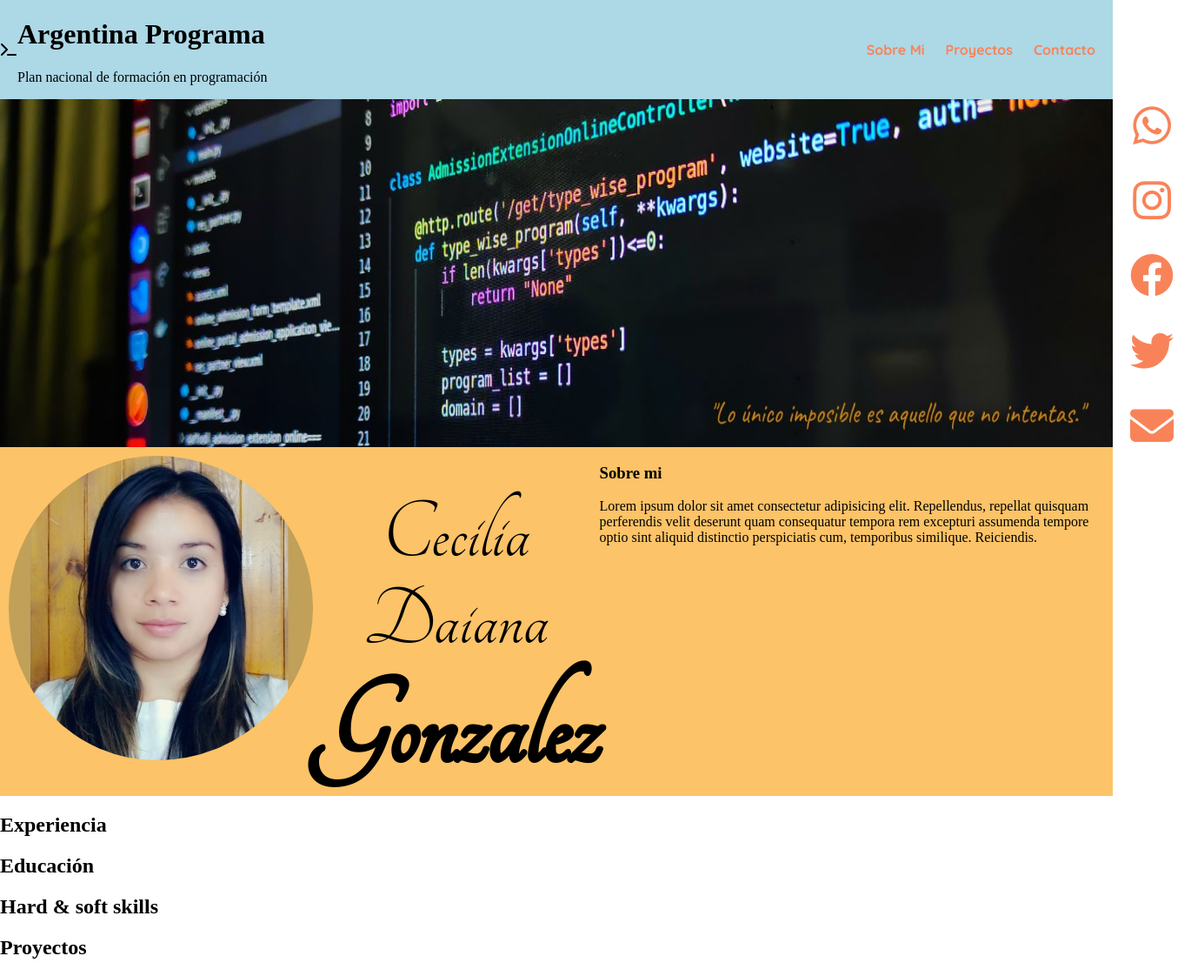
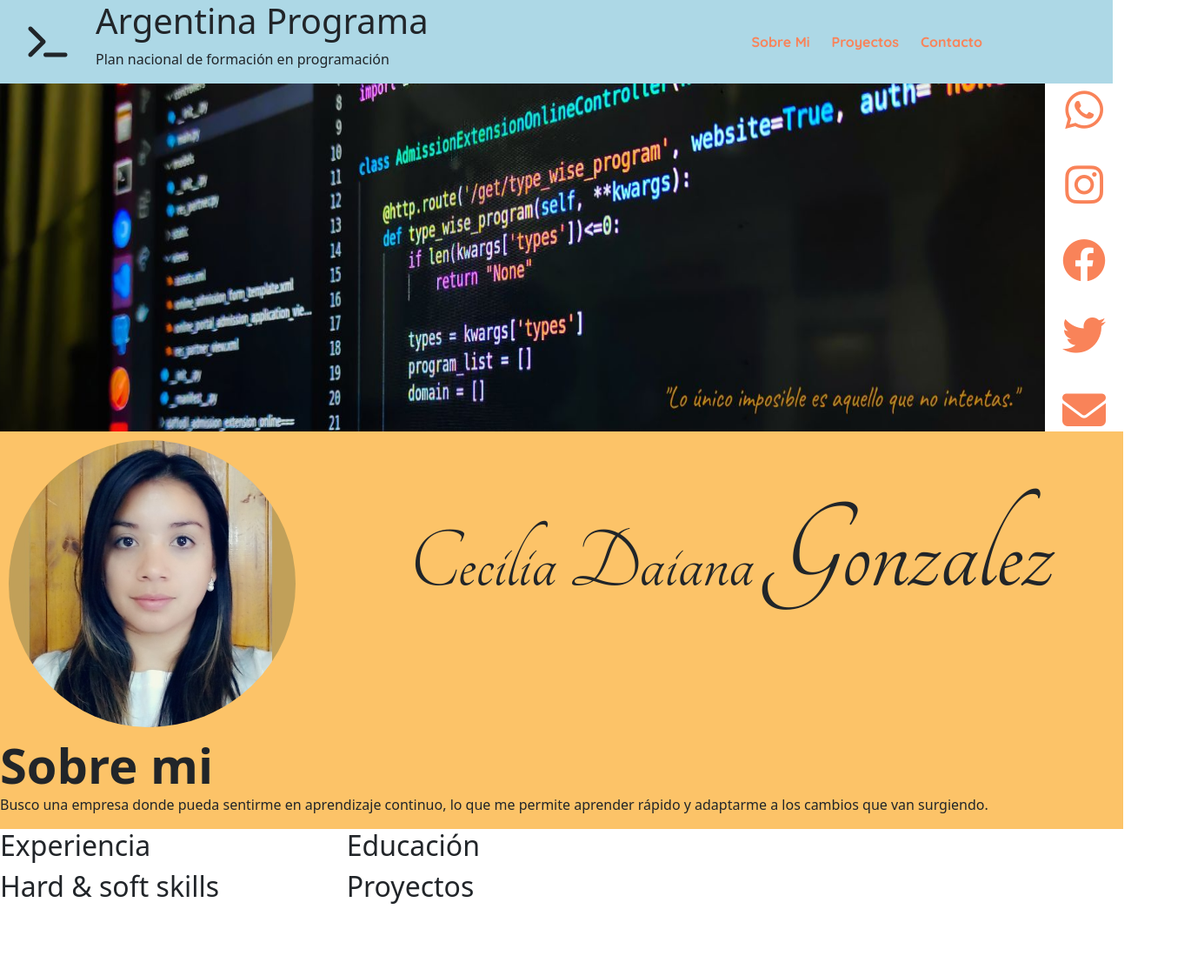
Before and after one commit to cecigonz/yoProgramoFrontend, a plain HTML site: page miPorfolio/index.html in a window 1280 px wide. Shown: the whole page at 87% size, 1370 px wide, since content can reach past the window. After the commit the page ends 1046 px from the top, so only its background shows below. Drawn offline with nearby package versions, Linux system fonts and the light colour scheme.

Commit message:
Incorporando Bootstrap a mi porfolio

```diff
--- a/miPorfolio/css/style.css
+++ b/miPorfolio/css/style.css
@@ -14,23 +14,40 @@ header{
     align-items: center;
     justify-content: space-between;
 }
+.conteiner{
+    display: flex;
+}
+header .row{
+    display: flex;
+    width: 90%;
+}
 .logo{
+    display: flex;
+    align-items: center;
+}
+
+.logo i{
+    font-size: 40px;
+    padding: 0 30px;
+}
+.navegacion{
     display: flex;
     justify-content: center;
     align-items: center;
 }
-.navegacion{
-    display: flex;
-}
 .navegacion ul li {
     display: flex;
     display: inline-block;
-    padding-right: 20px;
+    padding-right: 5px;
 }
-a{
+.nav-link{
     color: rgb(249, 131, 89);
     text-decoration: none;
     font-family: 'Quicksand', sans-serif;
+    padding: 5px 10px;
+}
+.nav{
+    flex-wrap: nowrap;
 }
 
 .encabezado{
@@ -38,11 +55,16 @@ a{
     height: 100%;
     margin: 0px;
 }
+.img-fluid{
+    max-width: 100%;
+    height: auto;
+}
 
 .banner{
     width: 100%;
     display: flex;
     justify-content: space-between;
+    padding: 0px;
 }
 
 .banner img{
@@ -83,3 +105,6 @@ a{
 .nombre h2 strong{
     font-size: 150px;
 }
+.display-4{
+    font-weight: bold;
+}
--- a/miPorfolio/index.html
+++ b/miPorfolio/index.html
@@ -5,6 +5,8 @@
     <meta charset="UTF-8">
     <meta http-equiv="X-UA-Compatible" content="IE=edge">
     <meta name="viewport" content="width=device-width, initial-scale=1.0">
+    <link href="https://cdn.jsdelivr.net/npm/bootstrap@5.0.1/dist/css/bootstrap.min.css" rel="stylesheet"
+        integrity="sha384-+0n0xVW2eSR5OomGNYDnhzAbDsOXxcvSN1TPprVMTNDbiYZCxYbOOl7+AMvyTG2x" crossorigin="anonymous">
     <link rel="stylesheet" href="https://cdnjs.cloudflare.com/ajax/libs/font-awesome/6.2.0/css/all.min.css">
     <link rel="stylesheet" href="/css/style.css">
     <title>Porfolio Ceci Gonzalez</title>
@@ -12,28 +14,39 @@
 
 <body>
     <header>
+        <div class="conteiner">
             <div class="logo">
                 <i class="fa-solid fa-terminal"></i>
-            <div>
+                <div class="row col">
                     <h1>Argentina Programa</h1>
                     <p>Plan nacional de formación en programación</p>
                 </div>
             </div>
-        <div class="navegacion">
+            <div class="nav row col navegacion">
                 <nav>
-                <ul type="none">
-                    <li><a href="sobreMi.html" target="_blank">Sobre Mi</a></li>
-                    <li><a href="proyectos.html" target="_blank">Proyectos</a></li>
-                    <li><a href="contacto.html" target="_blank">Contacto</a></li>
+                    <ul class="nav" type="none">
+                        <li class="nav-item">
+                            <a class="nav-link" href="sobreMi.html" target="_blank">Sobre Mi</a>
+                        </li>
+                        <li class="nav-item">
+                            <a class="nav-link" href="proyectos.html" target="_blank">Proyectos</a>
+                        </li>
+                        <li class="nav-item">
+                            <a class="nav-link" href="contacto.html" target="_blank">Contacto</a>
+                        </li>
                     </ul>
                 </nav>
+            </div>
         </div>
 
     </header>
     <main>
-        <div class="encabezado">
+        <div class="conteiner-fluid encabezado">
+            <div class="row">
                 <div class="banner">
-                <img src="/img/Banner.jpg" alt="Banner">
+                    <div >
+                        <img src="/img/Banner.jpg" class="img-fluid alt="Banner">
+                    </div>
                     <div class="iconos">
                         <i class="fa-brands fa-whatsapp"></i>
                         <i class="fa-brands fa-instagram"></i>
@@ -43,28 +56,48 @@
                     </div>
                 </div>
                 <div class="nombre">
-                <img src="/img/miFoto.jpg" alt="foto perfil">
-                <h2>Cecilia Daiana <strong>Gonzalez</strong> </h2>
+                    <div class="row">
+                        <div class="row">
+                            <div class="col-4"><img src="/img/miFoto.jpg" class="rounded-circle" alt="foto perfil"></div>
+                            <div class="col-8"><h2>Cecilia Daiana <strong>Gonzalez</strong> </h2></div>
+                        </div>
+
                         <div>
-                    <h3>Sobre mi</h3>
-                    <p>Lorem ipsum dolor sit amet consectetur adipisicing elit. Repellendus, repellat quisquam
-                        perferendis velit deserunt quam consequatur tempora rem excepturi assumenda tempore optio sint
-                        aliquid distinctio perspiciatis cum, temporibus similique. Reiciendis.</p>
+                            <div class="display-4" >Sobre mi</div>
+                            <p>Busco una empresa donde pueda
+                                sentirme en aprendizaje continuo,
+                                lo que me permite aprender
+                                rápido y adaptarme a los
+                                cambios que van surgiendo.</p>
                         </div>
                     </div>
+
                 </div>
-        <div>
+            </div>
+
+        </div>
+        <div class="conteiner">
+            <div class="row">
+                <div class="row">
+                    <div class="col">
                         <h2>Experiencia</h2>
                     </div>
-        <div>
+                    <div class="col">
                         <h2>Educación</h2>
                     </div>
-        <div>
+                </div>
+                <div class="row">
+                    <div class="col">
                         <h2>Hard & soft skills</h2>
                     </div>
-        <div>
+                    <div class="col">
                         <h2>Proyectos</h2>
                     </div>
+                </div>
+
+            </div>
+        </div>
+
     </main>
     <footer></footer>
 </body>
```
Lines whose indentation alone changed are shown as unchanged.
